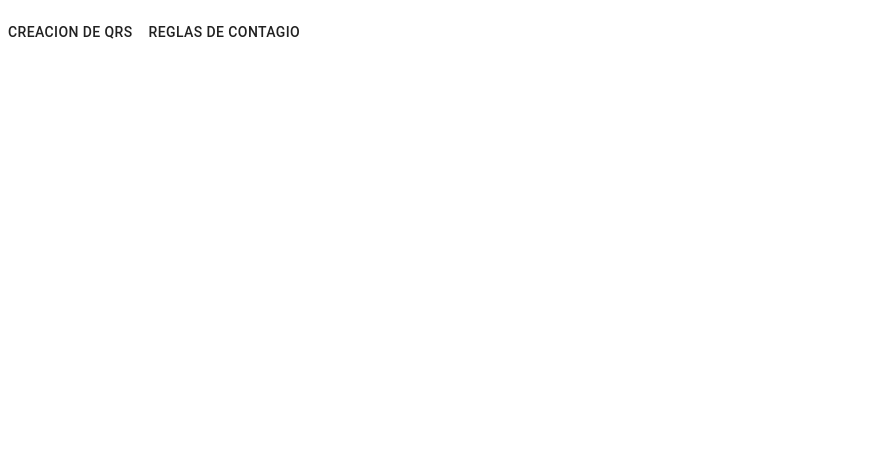
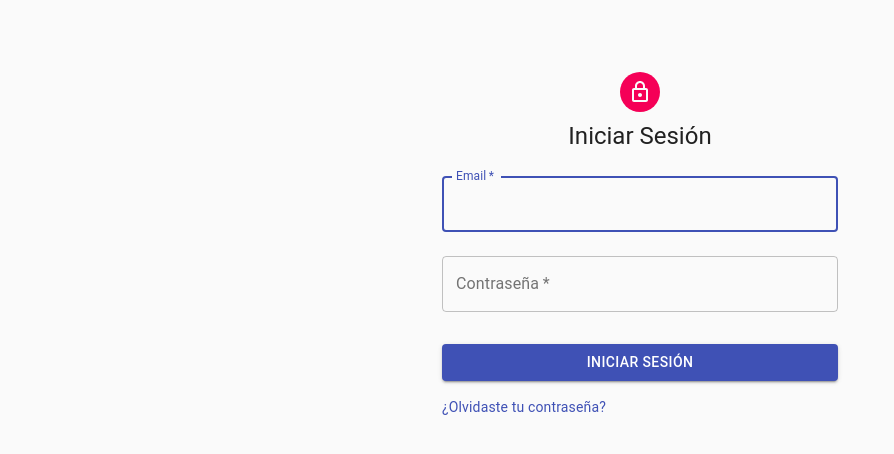
Before and after one commit to ct-fiuba/ct-web-app, a React (Create React App) app: page /iniciarSesion in a window 1280 px wide. Shown: the top 454 px of the page, without its empty margins (0-894 px from the left). Built offline with nearby package versions, Linux system fonts and the light colour scheme.

Commit message:
first version sign in page

```diff
--- a/src/App.js
+++ b/src/App.js
@@ -2,6 +2,7 @@
 import './App.css';
 import Checkout from './components/Checkout/Checkout.js';
 import Rules from './components/Rules/Rules.js';
+import SignIn from './components/SignIn/SignIn.js';
 import Home from './components/Home/Home.js';
 import {
   BrowserRouter as Router,
@@ -14,10 +15,13 @@
     <Router>
     <div>
       <Switch>
-        <Route path="/qr">
+        <Route path="/nuevoEstablecimiento">
           <Checkout />
         </Route>
-        <Route path="/rules">
+        <Route path="/iniciarSesion">
+          <SignIn />
+        </Route>
+        <Route path="/reglas">
           <Rules />
         </Route>
         <Route path="/">
--- /dev/null
+++ b/src/components/SignIn/SignIn.js
@@ -0,0 +1,89 @@
+import React from 'react';
+import Avatar from '@material-ui/core/Avatar';
+import Button from '@material-ui/core/Button';
+import CssBaseline from '@material-ui/core/CssBaseline';
+import TextField from '@material-ui/core/TextField';
+import Link from '@material-ui/core/Link';
+import Grid from '@material-ui/core/Grid';
+import LockOutlinedIcon from '@material-ui/icons/LockOutlined';
+import Typography from '@material-ui/core/Typography';
+import { makeStyles } from '@material-ui/core/styles';
+import Container from '@material-ui/core/Container';
+
+const useStyles = makeStyles((theme) => ({
+  paper: {
+    marginTop: theme.spacing(8),
+    display: 'flex',
+    flexDirection: 'column',
+    alignItems: 'center',
+  },
+  avatar: {
+    margin: theme.spacing(1),
+    backgroundColor: theme.palette.secondary.main,
+  },
+  form: {
+    width: '100%', // Fix IE 11 issue.
+    marginTop: theme.spacing(1),
+  },
+  submit: {
+    margin: theme.spacing(3, 0, 2),
+  },
+}));
+
+export default function SignIn() {
+  const classes = useStyles();
+
+  return (
+    <Container component="main" maxWidth="xs">
+      <CssBaseline />
+      <div className={classes.paper}>
+        <Avatar className={classes.avatar}>
+          <LockOutlinedIcon />
+        </Avatar>
+        <Typography component="h1" variant="h5">
+          Iniciar Sesión
+        </Typography>
+        <form className={classes.form} noValidate>
+          <TextField
+            variant="outlined"
+            margin="normal"
+            required
+            fullWidth
+            id="email"
+            label="Email"
+            name="email"
+            autoComplete="email"
+            autoFocus
+          />
+          <TextField
+            variant="outlined"
+            margin="normal"
+            required
+            fullWidth
+            name="password"
+            label="Contraseña"
+            type="password"
+            id="password"
+            autoComplete="current-password"
+          />
+          <Button
+            type="submit"
+            fullWidth
+            variant="contained"
+            color="primary"
+            className={classes.submit}
+          >
+            Iniciar Sesión
+          </Button>
+          <Grid container>
+            <Grid item xs>
+              <Link href="#" variant="body2">
+                ¿Olvidaste tu contraseña?
+              </Link>
+            </Grid>
+          </Grid>
+        </form>
+      </div>
+    </Container>
+  );
+}
```
